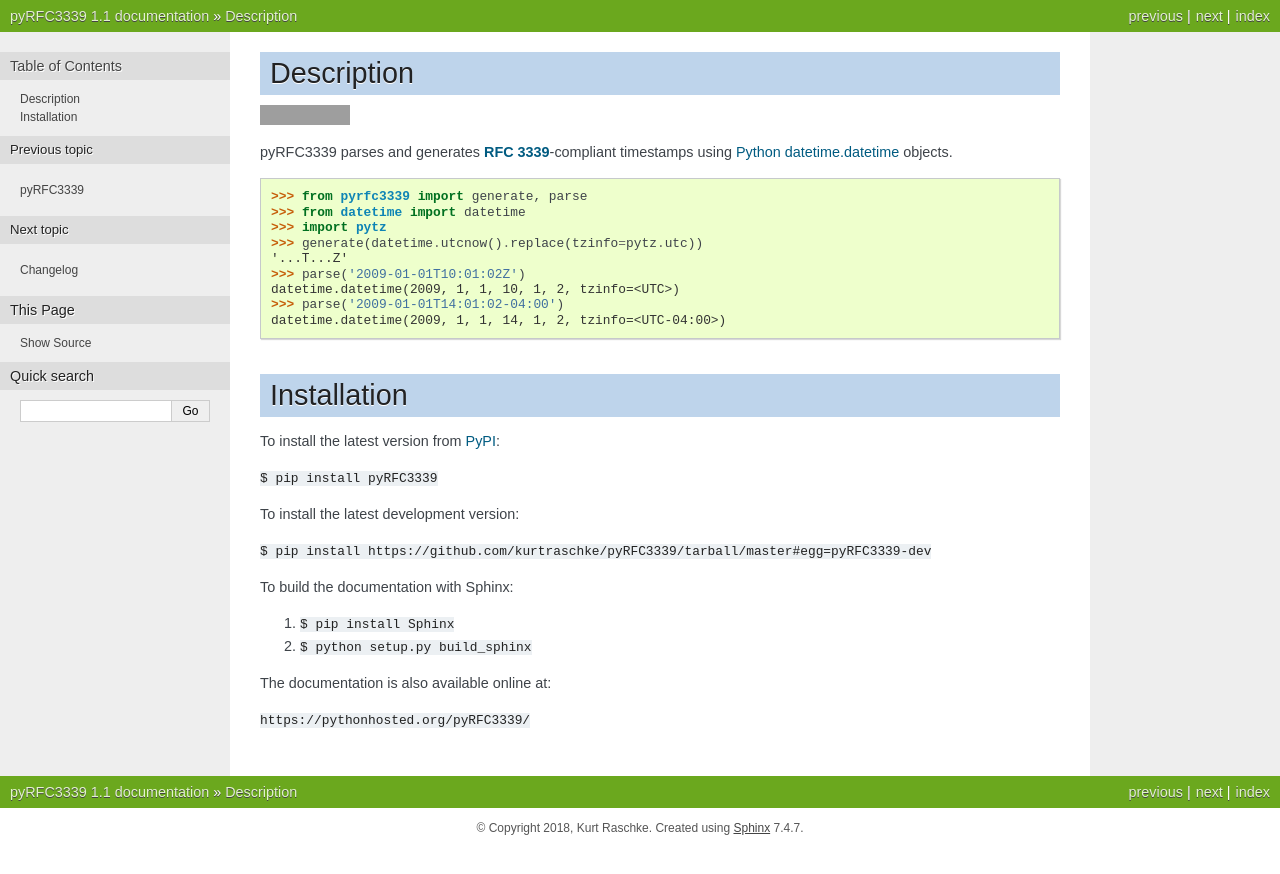
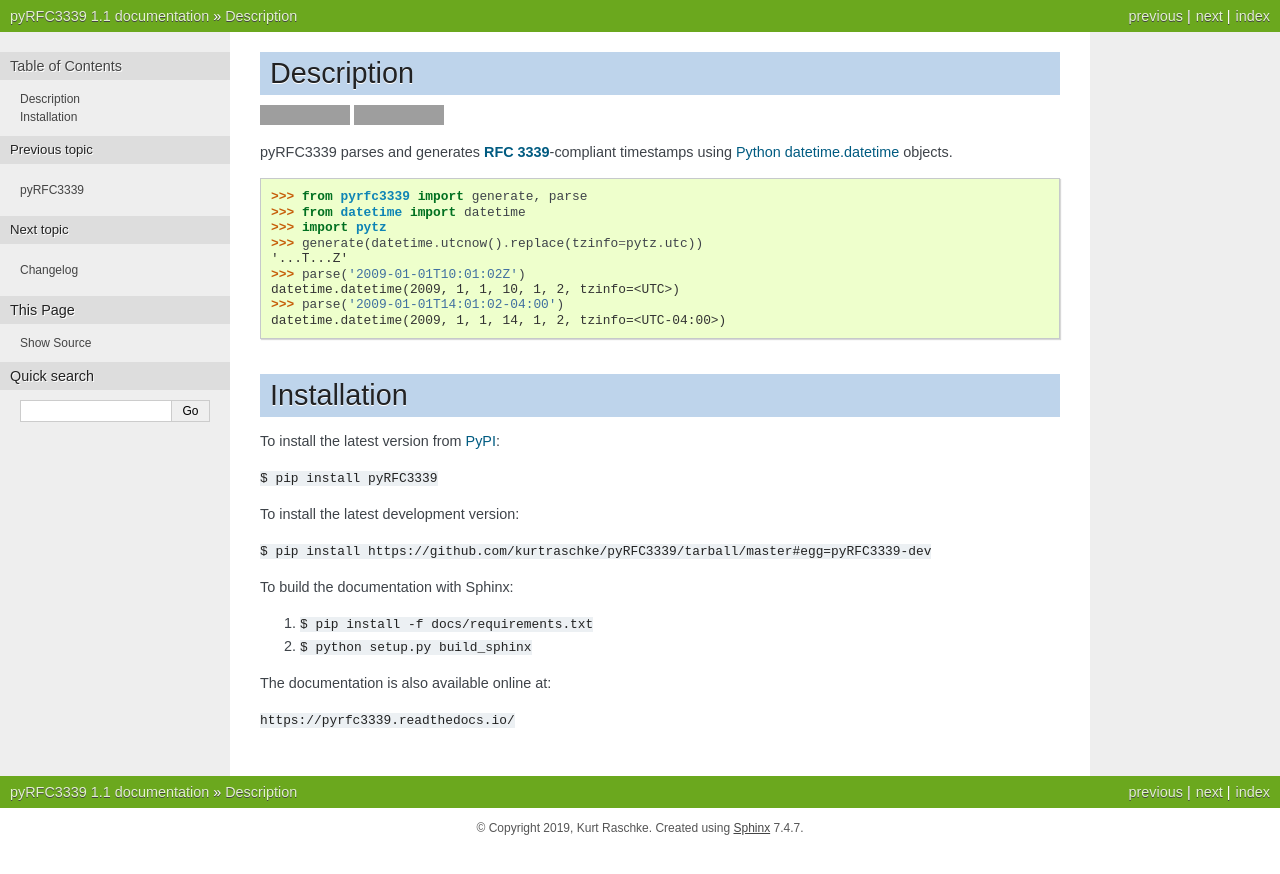
Before and after one commit to kurtraschke/pyRFC3339, a Sphinx documentation site: the page built from docs/source/intro.rst, in a window 1280 px wide. Shown: the top 874 px of the page. Built offline with Sphinx 7.4.7, drawn with Linux system fonts in a browser that asks for light colours; grey boxes are pictures that could not be loaded.

Commit message:
Documentation updates.

```diff
--- a/README.rst
+++ b/README.rst
@@ -29,9 +33,9 @@
 
 To build the documentation with Sphinx:
 
-#. ``$ pip install Sphinx``
+#. ``$ pip install -f docs/requirements.txt``
 #. ``$ python setup.py build_sphinx``
 
 The documentation is also available online at:
 
-``https://pythonhosted.org/pyRFC3339/``
+``https://pyrfc3339.readthedocs.io/``
--- /dev/null
+++ b/docs/requirements.txt
@@ -0,0 +1,2 @@
+Sphinx==1.8.5
+sphinx-issues==1.2.0
--- a/docs/source/conf.py
+++ b/docs/source/conf.py
@@ -38,7 +38,7 @@
 
 # General information about the project.
 project = u'pyRFC3339'
-copyright = u'2018, Kurt Raschke'
+copyright = u'2019, Kurt Raschke'
 
 # The version info for the project you're documenting, acts as replacement for
 # |version| and |release|, also used in various other places throughout the
--- a/setup.cfg
+++ b/setup.cfg
@@ -15,9 +15,6 @@
 all-files = 1
 builder = html
 
-[upload_sphinx]
-upload-dir = docs/build/html
-
 [egg_info]
 tag_build = .dev
 
```
Also changed, not shown: other parts of README.rst (+4 -0 lines), .readthedocs.yml (added).
